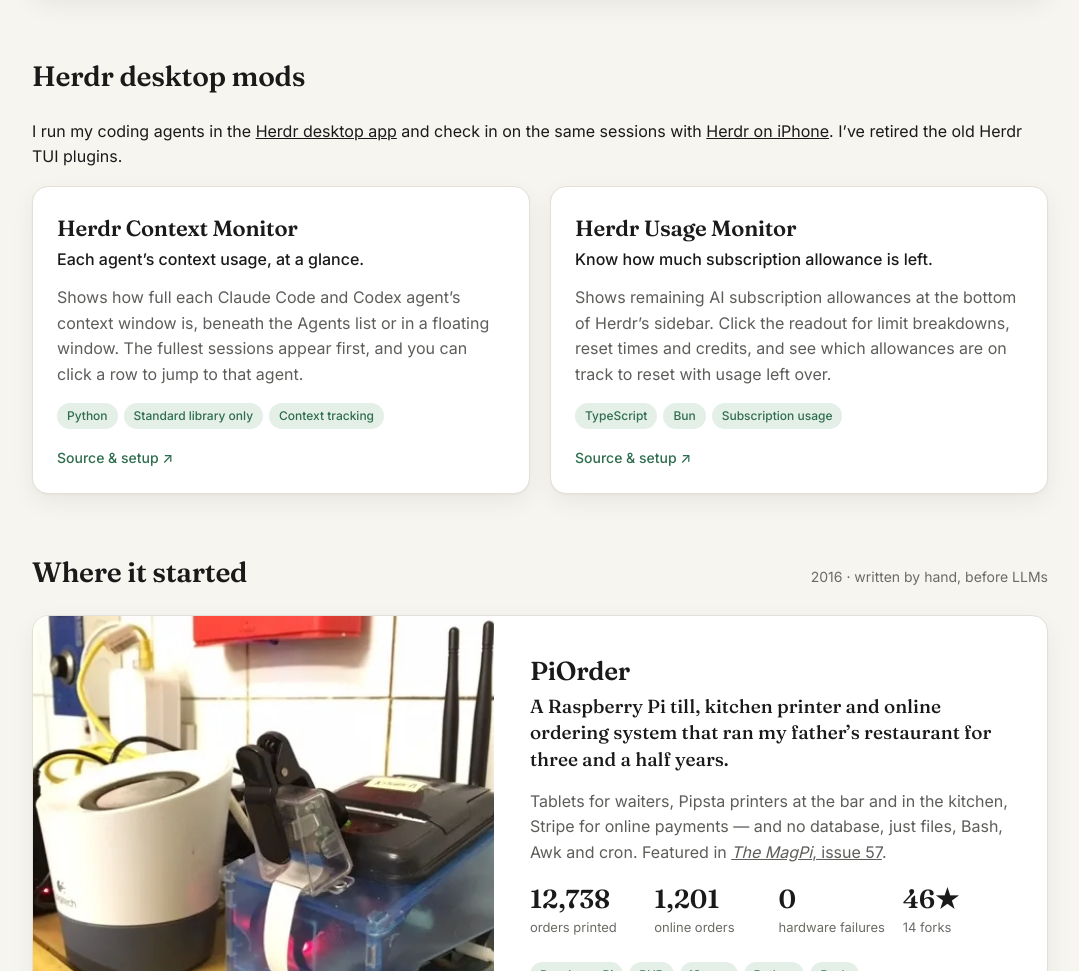
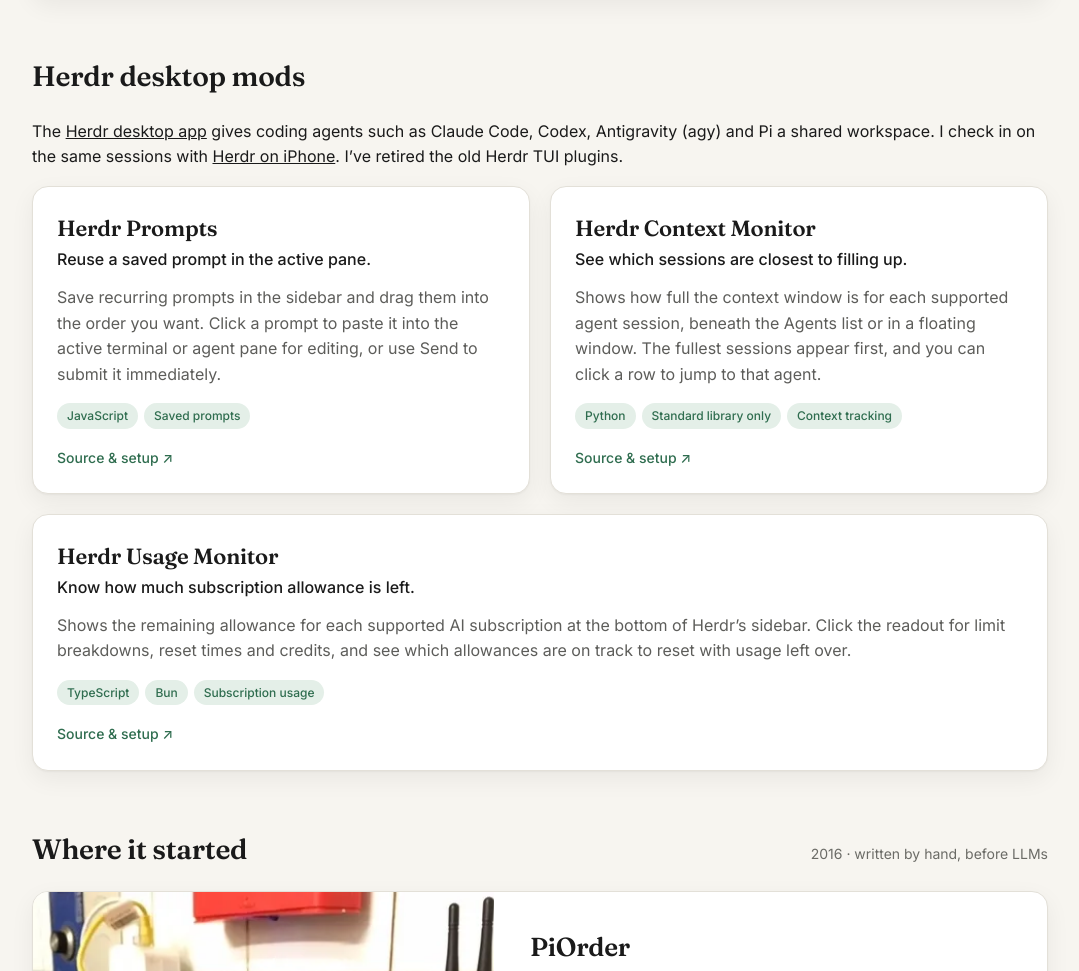
Before and after one commit to EMRahman/EMRahman, a plain HTML site: page index.html in a window 1280 px wide. Shown: the part 3286-4257 px from the top of the page, without its empty margins (100-1179 px from the left). Drawn offline with Linux system fonts and the light colour scheme.

Commit message:
Feature Herdr Prompts in the profile and showcase

```diff
--- a/index.html
+++ b/index.html
@@ -361,18 +361,33 @@
     </div>
 
     <p class="desc">
-      I run my coding agents in the <a href="https://herdr.dev/">Herdr desktop app</a> and check
-      in on the same sessions with <a href="https://herdr.dev/mobile/">Herdr on iPhone</a>.
+      The <a href="https://herdr.dev/">Herdr desktop app</a> gives coding agents such as Claude
+      Code, Codex, Antigravity (agy) and Pi a shared workspace. I check in on the same sessions
+      with <a href="https://herdr.dev/mobile/">Herdr on iPhone</a>.
       I’ve retired the old Herdr TUI plugins.
     </p>
 
     <div class="grid">
 
       <article class="card">
+        <h3>Herdr Prompts</h3>
+        <p class="tagline">Reuse a saved prompt in the active pane.</p>
+        <p class="desc">
+          Save recurring prompts in the sidebar and drag them into the order you want. Click a
+          prompt to paste it into the active terminal or agent pane for editing, or use Send to
+          submit it immediately.
+        </p>
+        <ul class="tags"><li>JavaScript</li><li>Saved prompts</li></ul>
+        <div class="card-links">
+          <a href="https://github.com/EMRahman/herdr-prompts">Source &amp; setup ↗</a>
+        </div>
+      </article>
+
+      <article class="card">
         <h3>Herdr Context Monitor</h3>
-        <p class="tagline">Each agent’s context usage, at a glance.</p>
+        <p class="tagline">See which sessions are closest to filling up.</p>
         <p class="desc">
-          Shows how full each Claude Code and Codex agent’s context window is, beneath the Agents
+          Shows how full the context window is for each supported agent session, beneath the Agents
           list or in a floating window. The fullest sessions appear first, and you can click a row
           to jump to that agent.
         </p>
@@ -386,9 +401,9 @@
         <h3>Herdr Usage Monitor</h3>
         <p class="tagline">Know how much subscription allowance is left.</p>
         <p class="desc">
-          Shows remaining AI subscription allowances at the bottom of Herdr’s sidebar. Click the
-          readout for limit breakdowns, reset times and credits, and see which allowances are on
-          track to reset with usage left over.
+          Shows the remaining allowance for each supported AI subscription at the bottom of Herdr’s
+          sidebar. Click the readout for limit breakdowns, reset times and credits, and see which
+          allowances are on track to reset with usage left over.
         </p>
         <ul class="tags"><li>TypeScript</li><li>Bun</li><li>Subscription usage</li></ul>
         <div class="card-links">
```
Also changed, not shown: 1 other file.
